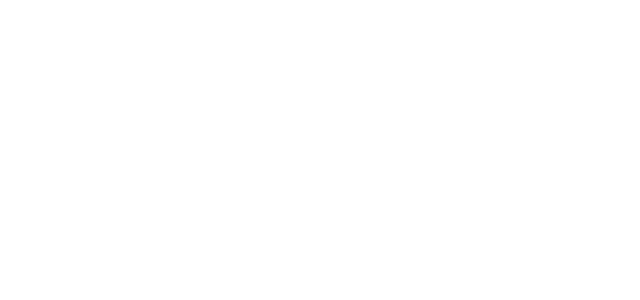
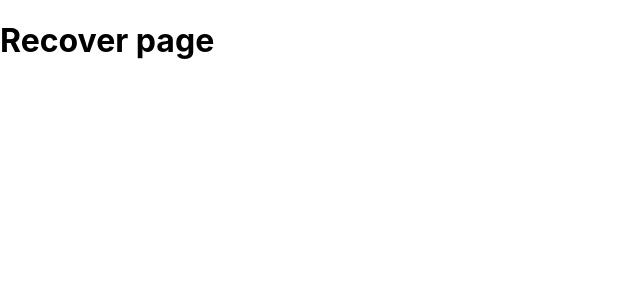
Before and after one commit to SteveBartmoss/tutoriasapp, a React (Create React App) app: page /recover in a window 1280 px wide. Before the commit this address had no page. Shown: the top 300 px of the page, without its empty margins (0-640 px from the left). Built offline with nearby package versions, Linux system fonts and the light colour scheme.

Commit message:
change the router for the future implementacion

```diff
--- a/src/routes/router.jsx
+++ b/src/routes/router.jsx
@@ -1,22 +1,20 @@
 import React from "react";
 import { BrowserRouter, Route, Routes } from "react-router-dom";
 import Login from "../pages/login";
-import Admuser from "../pages/amduser";
+import AdminRouter from "./adminRouter";
 
-function Router(){
+function AppRouter(){
     return(
         <BrowserRouter>
-        <Routes>
+            <Routes>
+                <Route path="login" element={<Login />} />
 
-            <Route path="/" element={<Login/>}/>
+                <Route path="/*" element={<AdminRouter />} />
 
-            <Route path="admuser" element={<Admuser />} />
-
-
-
-        </Routes>
+                <Route path="recover" element={<h1>Recover page</h1>} />
+            </Routes>
         </BrowserRouter>
     );
 }
 
-export default Router;
+export default AppRouter;
```
